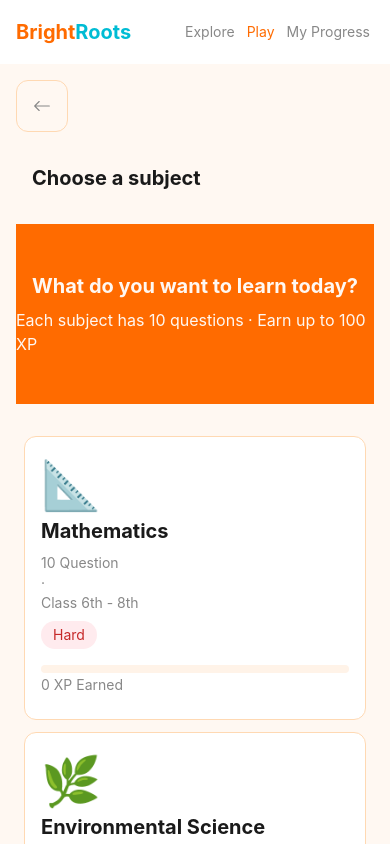
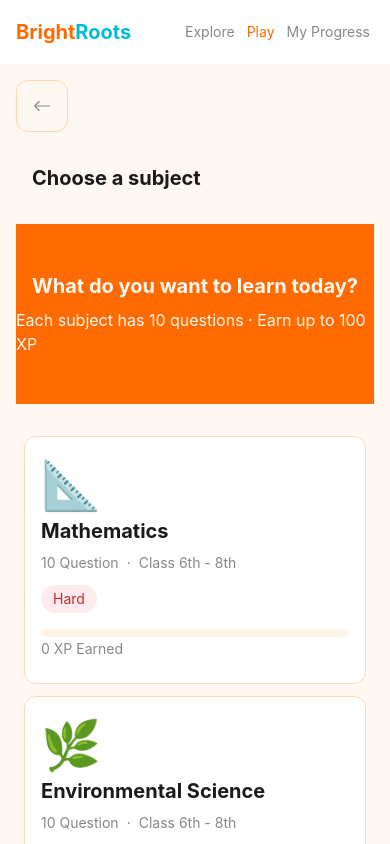
Before and after one commit to sadiksaifi9958/brightroots, a React (Vite) app: page /subjects in a window 390 px wide. Shown: the top 844 px of the page. Built offline with nearby package versions, Linux system fonts and the light colour scheme.

Commit message:
make quiz page responsive and fix some responsive issue in Subjects page

```diff
--- a/src/pages/Subjects.jsx
+++ b/src/pages/Subjects.jsx
@@ -30,21 +30,21 @@ function Subjects() {
       <div className="grid grid-cols-1 sm:grid-cols-2 gap-3 sm:gap-6 items-center justify-center w-full px-2 sm:px-6">
         {subjects.map((card) => (
           <div
-            className="w-full py-6 sm:py-10 flex flex-col gap-2 items-start justify-center border border-[#FFD9B3] rounded-xl pl-4 sm:pl-8 bg-white hover:shadow-md transition-shadow duration-200 cursor-pointer"
+            className="w-full py-6 sm:py-8 flex flex-col gap-2 items-start justify-center border border-[#FFD9B3] rounded-xl pl-4 sm:pl-8 bg-white hover:shadow-md transition-shadow duration-200 cursor-pointer"
             onClick={() => navigate(`/quiz/${card.slug}`)}
           >
             <span className="text-5xl">{card.icon}</span>
             <h1 className="text-xl text-[#1A1A1A] font-bold">{card.name}</h1>
-            <p className=" text-[#888888] flex flex-col gap-0 text-sm sm:flex-row sm:gap-2">
+            <p className=" text-[#888888] flex gap-2 text-sm">
               <span>10 Question</span> &#183; <span>Class 6th - 8th</span>
             </p>
             <div
               className={
                 card.difficulty === "Hard"
-                  ? "px-3 py-1 bg-[#FFEBEE] text-[#C62828] rounded-2xl text-sm"
+                  ? "px-3 py-1 bg-[#FFEBEE] text-[#C62828] rounded-2xl text-sm mt-1"
                   : card.difficulty === "Medium"
-                    ? "px-3 py-1 bg-[#FFF3E8] text-[#E65100] rounded-2xl text-sm"
-                    : "px-3 py-1 bg-[#E0F7FA] text-[#00838F] rounded-2xl text-sm"
+                    ? "px-3 py-1 bg-[#FFF3E8] text-[#E65100] rounded-2xl text-sm mt-1"
+                    : "px-3 py-1 bg-[#E0F7FA] text-[#00838F] rounded-2xl text-sm mt-1"
               }
             >
               {card.difficulty}
```
